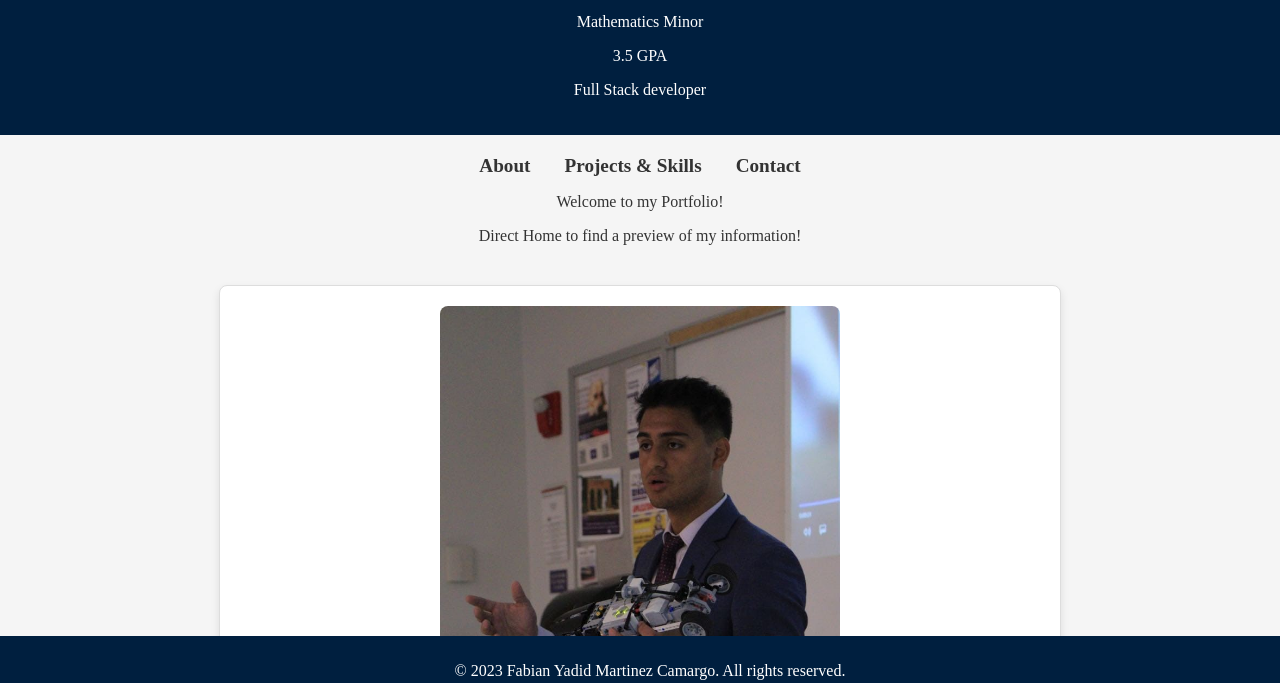
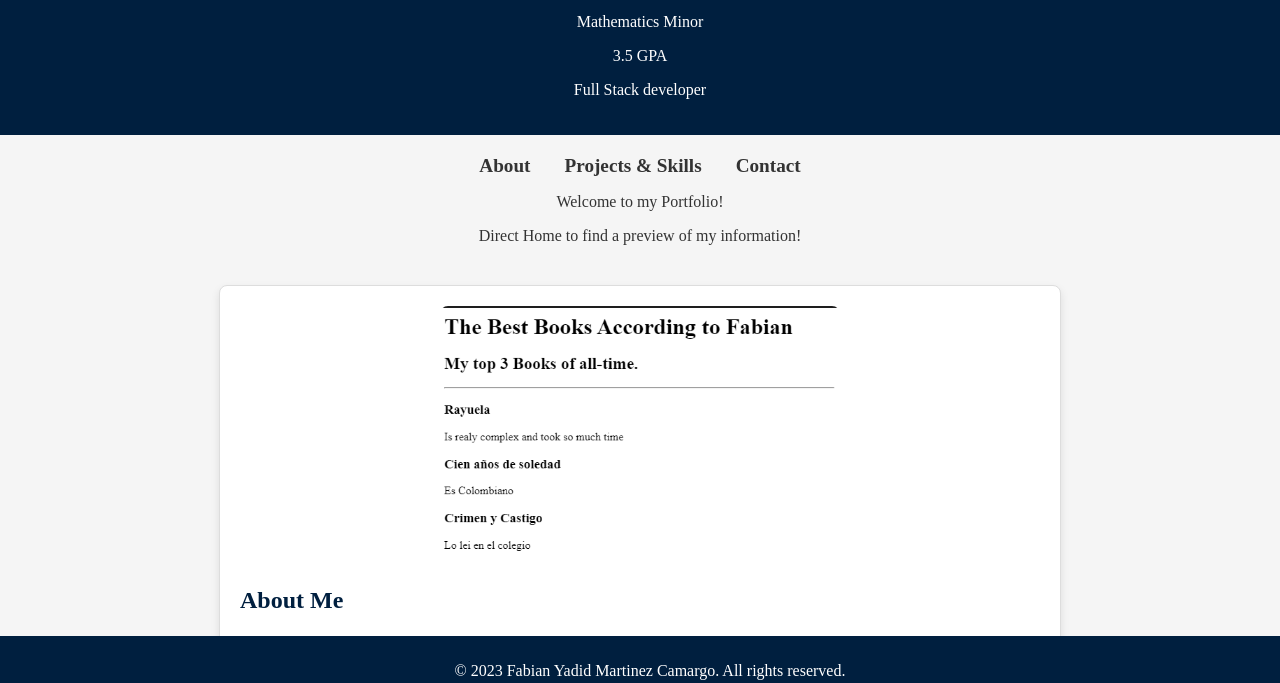
Before and after one commit to Fabian00M/Fabian-Portfolio, a plain HTML site: page index.html in a window 1280 px wide. Both pictures are taken after a click on the link "About". Shown: the part 94-777 px from the top of the page. Drawn offline with Linux system fonts and the light colour scheme.

Commit message:
prueba books

```diff
--- a/index.html
+++ b/index.html
@@ -161,7 +161,7 @@
     </section>
 
     <section id="about">
-        <img src="./fotos/yo.png" alt="Your Name" width="400">
+        <img src="./fotos/books.png" alt="Your Name" width="400">
         <h2>About Me</h2>
         <p>Greetings! I am Fabian Yadid Martinez Camargo, a dedicated computer science student from Bogotá, Colombia with a passion for coding and technologies.</p>
         <p>My proficiency extends to Python, Java, C++, SQL, and HTML allowing me to create aesthetically pleasing and robust websites. In the realm of software architecture, I specialize in developing efficient and scalable systems.</p>
```
